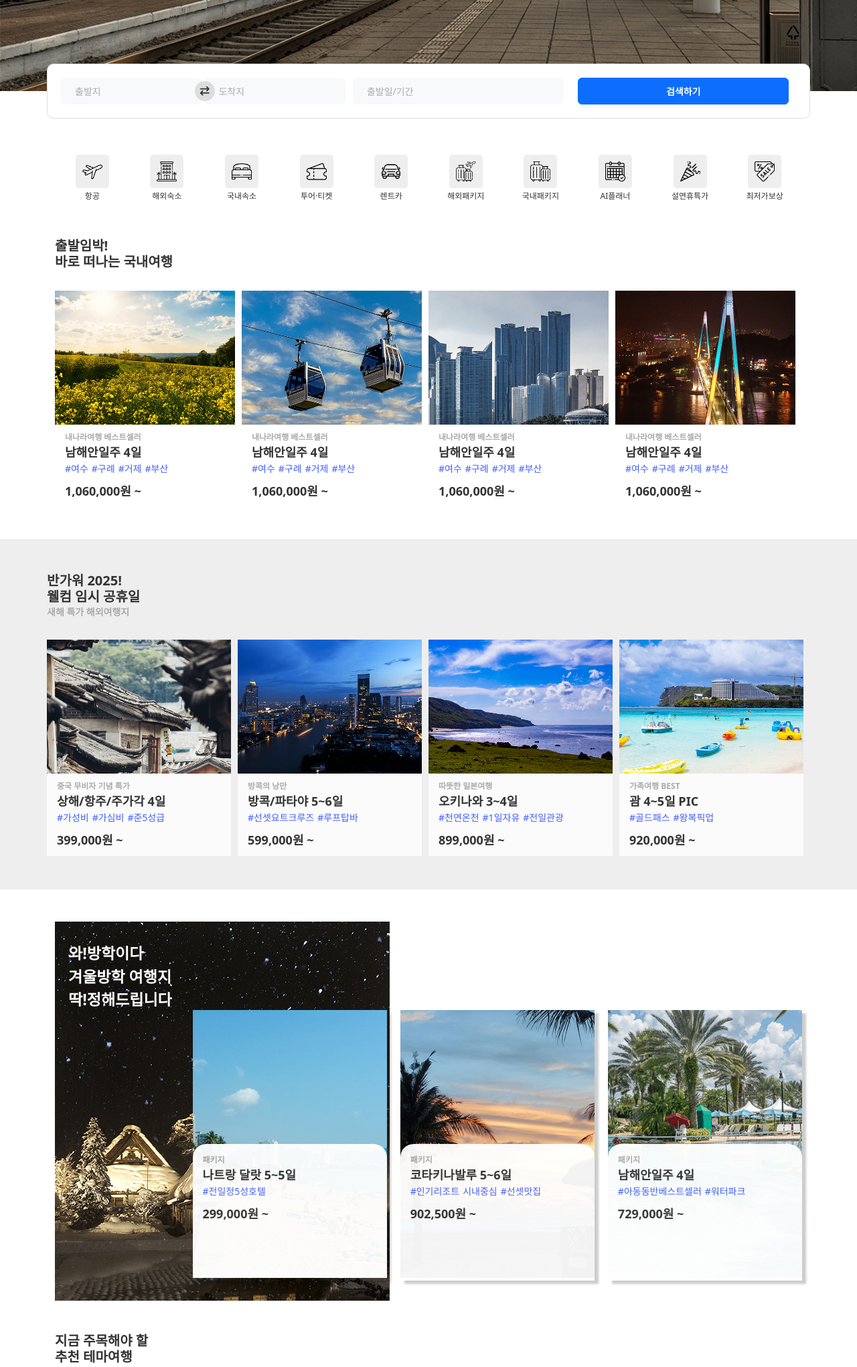
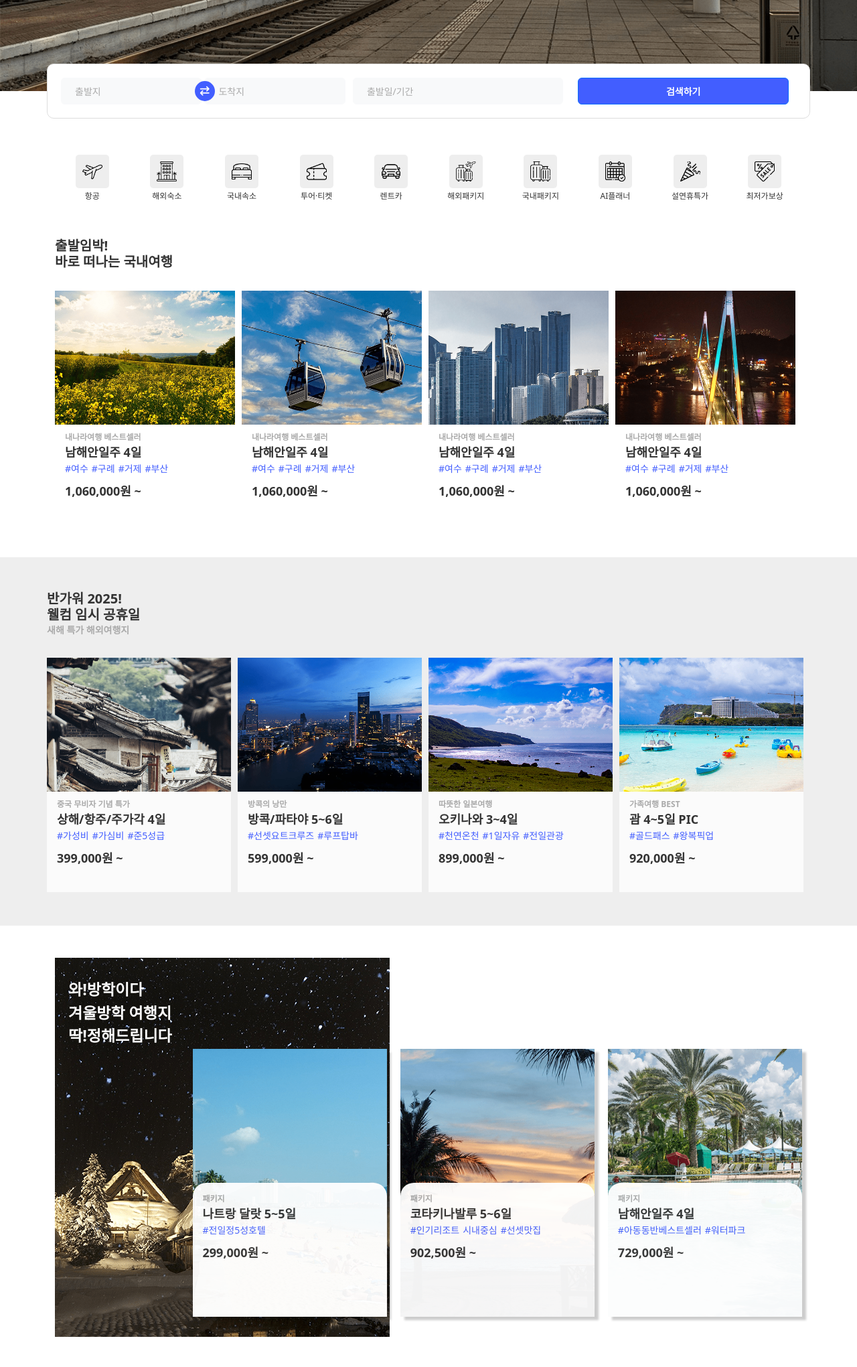
Before and after one commit to osj0/6.bootstrap, a plain HTML site: page index.html in a window 1280 px wide. Shown: the part 420-2461 px from the top of the page at 67% size. Drawn offline with nearby package versions, Linux system fonts and the light colour scheme.

Commit message:
250114 re5

```diff
--- a/index.html
+++ b/index.html
@@ -76,7 +76,7 @@
           <i class="fa-solid fa-arrow-right-arrow-left arrowi"></i>
           <button type="button" class="trl-se btn btn-light"><span>도착지</span></button>
           <button type="button" class="trl-date btn btn-light"><span>출발일/기간</span></button>
-          <button type="button" class="trl-date btn btn-primary text-center">검색하기</button>
+          <button type="button" class="trl-date btn btn-primary text-center" style="background:#425eff">검색하기</button>
         </div>
       </div>
     </div>
@@ -319,7 +319,7 @@
                   <div>
                     <p class="stit">패키지</p>
                     <p class="tit">코타키나발루 5~6일</p>
-                    <div class="hastag" style="flex-wrap: wrap;">
+                    <div class="hastag">
                       <p>#인기리조트</p><p>시내중심</p><p>#선셋맛집</p>
                     </div>
                     <p class="price">902,500<span>원 ~</span></p>
--- a/style.css
+++ b/style.css
@@ -18,7 +18,7 @@ ul,li{list-style: none;}
 
 .bg{background:#eee; margin:20px 0;}
 .bg .cont{padding:50px 0;}
-.arrowi{position: absolute;top: 10px;left: 47.5%;background: #ddd;border-radius: 20px;width: 30px;height: 30px;padding: 8px;font-size: 14px;}
+.arrowi{position: absolute;top: 10px;left: 47.5%;background: #425eff;border-radius: 20px;width: 30px;height: 30px;padding: 8px;font-size: 14px; color:#fff;}
 .travel-se-wrap{top: 0;left: 50%;transform: translate(-50%, -50%);border: 1px solid #ddd;margin: 0;width: 95%;
   border-radius: 10px; padding: 20px;background:#fff;position: absolute; z-index: 9;}
   .travel-se-wrap > div{flex-wrap: wrap;}
@@ -85,11 +85,11 @@ main{margin-top:130px;}
 .dms-bx{width:100%;}
 .dms-img{width:100%; height:200px; overflow:hidden;}
 /*.dms-img img{width: 100%;height: 100%;object-fit: cover;object-position: center;}*/
-.dms-card{padding:10px 15px; background: rgba(255, 255, 255, 0.8);}
+.dms-card{padding:10px 15px; background: rgba(255, 255, 255, 0.8);height: 150px;}
 .dms-card p{text-align: left; font-weight: bold;}
 .dms-card .stit{font-size: 12px;color: #aaa;}
 .dms-card .tit{font-size:18px;}
-.dms-card .hastag{display:flex; font-size:14px; }
+.dms-card .hastag{display:flex; font-size:14px;flex-wrap: wrap; }
 .dms-card .hastag p{margin-right:5px; font-weight:300; color:#425eff;}
 .dms-card .price{margin-top:10px; font-size: 18px;}
 
@@ -104,7 +104,7 @@ main{margin-top:130px;}
 .trend-r{    width: 100%;position: absolute;right: 0;bottom: 30px;}
 .trendr-inner{display: flex; justify-content: center; flex-wrap: wrap;align-items: center;height: 504px; align-items: end;}
 
-.trendr-item{width:90%;margin-left: 20px;box-shadow:6px 5px 3px 0px rgba(0, 0, 0, 0.2); display:none;    height: 404px;}
+.trendr-item{width:90%;margin-left: 20px;box-shadow:6px 5px 3px 0px rgba(0, 0, 0, 0.2); display:none;    height: 400px;}
 .trendr-item:nth-child(1){display: block;margin-left:0;}
 .trendr-img{width: 100%; height:400px; background:#ddd;}
 
@@ -121,6 +121,7 @@ main{margin-top:130px;}
 .cs-inner{display: flex;padding: 30px 0;margin-top: 50px; flex-wrap: wrap;}
 
 .cs-item1{width:100%;}
+.cs-item1 h3{font-size: 20px; font-weight: bold;}
 .cs-item .txta{display:flex; justify-content: space-between;}
 .cs-item .txta > div{display:flex; font-size:14px;}
 .cs-bx p{font-size: 14px;}
```
